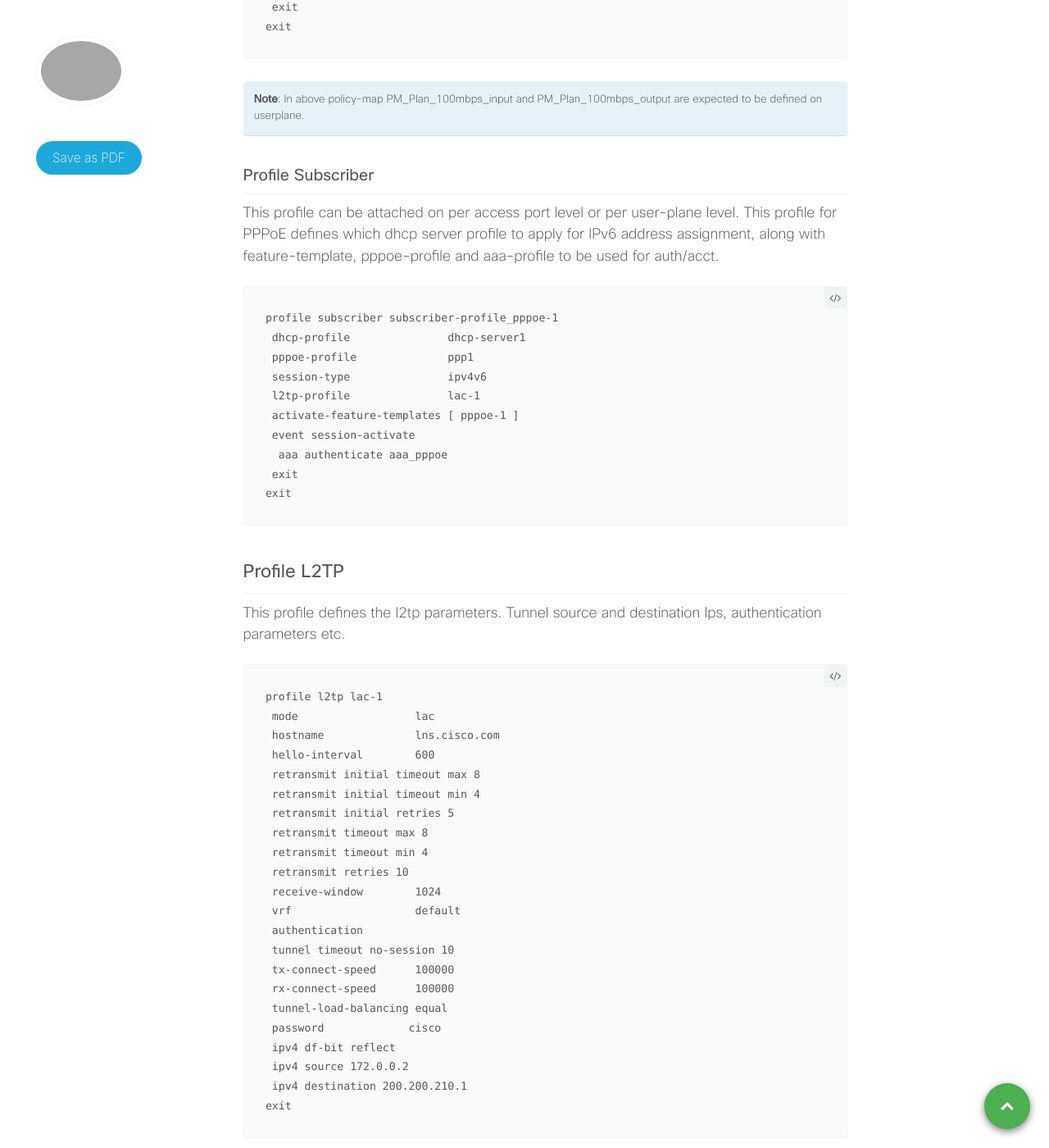
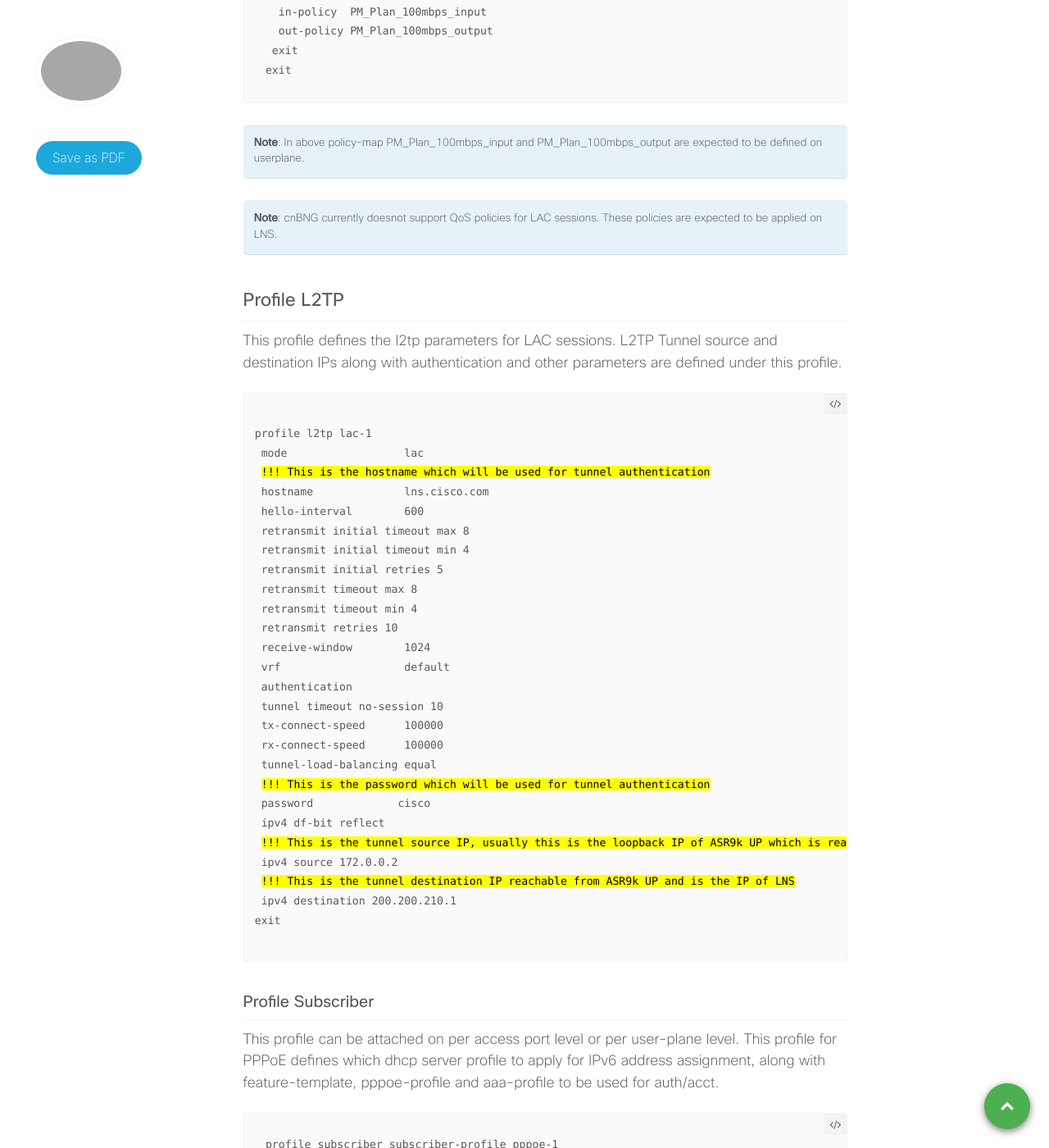
Before and after one commit to xrdocs/cnbng, a Jekyll site: the page built from _tutorials/pppoe-lac-subscribers-bringup-in-cnbng.md, in a window 1280 px wide and 1400 px high, scrolled down 6317 px. Shown: the whole window at 82% size. Built offline with Jekyll 4.4.1, drawn with Linux system fonts in a browser that asks for light colours; comment, search, counter and statistics services are not loaded; some of the changed text lies outside the part shown.

Commit message:
Update pppoe-lac-subscribers-bringup-in-cnbng.md

````diff
--- a/_tutorials/pppoe-lac-subscribers-bringup-in-cnbng.md
+++ b/_tutorials/pppoe-lac-subscribers-bringup-in-cnbng.md
@@ -7,7 +7,7 @@ author: Gurpreet Dhaliwal
 ---
 ## Introduction
 
-In this tutorial we will learn how to bring-up a PPPoE LAC subscriber session in Cloud Native BNG (cnBNG).
+In this tutorial we will learn how to bring-up PPPoE LAC subscriber session in Cloud Native BNG (cnBNG). We will configure this lab to have both LAC and PTA sessions on same access interface. Whether the session is PTA or it is LAC will be decided by Radius attributes sent during auth.
 
 ## Topology
 The setup used for this tutorial is shown in figure 1. This setup uses Spirent to emulate client and L2TP Network Server (LNS). Spirent port 1/2 will be used for client emulation: PTA and LAC on same port. Which connects to the Access Network Provider ASR9k BNG UP node. LNS is emulated by Spirent port 1/1. When client tries to connect on ASR9k BNG UP, cnBNG CP authenticates the client with AAA server. Based on attribues received in Access Accept from Radius, client is either terminated as PTA session on cnBNG or as LAC session on cnBNG.
@@ -16,10 +16,10 @@ The setup used for this tutorial is shown in figure 1. This setup uses Spirent t
 
 ## cnBNG CP Configuration
 
-cnBNG CP Configuration has following constructs/parts:
-- IPAM
+cnBNG CP Configuration has following constructs/parts for PPPoE:
+- IPAM (applicable for PTA only)
 - Profile PPPoE
-- Profile DHCP
+- Profile DHCP (applicable for PTA only)
 - Profile AAA
 - Profile Radius
 - Profile Feature-Template
@@ -30,7 +30,7 @@ cnBNG CP Configuration has following constructs/parts:
 Let's understand each one step-by-step and apply in Ops Center in config mode.
 
 ### IPAM
-This is where we define subscriber address pools for IPv4, IPv6 (NA) and IPv6 (PD). These are the pools from which CPE will get the IPs. IPAM assigns addresses dynamically by splitting address pools into smaller chunks. And then associating each chunk with a user-plane. The pools get freed up dynamically and re-allocated to different user-planes on need basis.
+This is optional for PPPoE LAC only profile. IPAM defines subscriber address pools for IPv4, IPv6 (NA) and IPv6 (PD). These are the pools from which PPPoE PTA CPE will get the IPs. IPAM assigns addresses dynamically by splitting address pools into smaller chunks and then associating each chunk with a user-plane. The pools get freed up dynamically and re-allocated to different user-planes on need basis.
 
 <div class="highlighter-rouge">
 <pre class="highlight">
@@ -80,7 +80,7 @@ exit
 ```
 
 ### Profile DHCP
-Incase of PPPoE DS PTA subscribers we will be using the DHCPv6 server to assign the IPv6 (IANA+IAPD) prefixes to CPE. For thsi example we will have cnBNG CP act as a DHCP server to assign IPv6 addresses to CPE/subscribers. In profile DHCP we define the DHCP server and which IPAM pool to use by default for subscriber. We can use different pools for IPv4, IPv6 (IANA) and IPv6 (IAPD).
+Incase of PPPoE DS PTA subscribers we will be using the DHCPv6 server to assign the IPv6 (IANA+IAPD) prefixes to CPE. For this example we will have cnBNG CP act as a DHCP server to assign IPv6 addresses to CPE/subscribers. In profile DHCP we define the DHCP server and which IPAM pool to use by default for subscriber. We can use different pools for IPv4, IPv6 (IANA) and IPv6 (IAPD).
 
 ```
 profile dhcp dhcp-server1
@@ -189,7 +189,7 @@ profile feature-template pppoe-1
  exit
  ppp
   authentication [ pap chap ]
-  <mark>!!! will use IPAM pool-ISP1 for IPv4 address assignment using IPCP</mark>
+  <mark>!!! will use IPAM pool-ISP1 for IPv4 address assignment using IPCP, this is not required for LAC only profile</mark>
   ipcp peer-address-pool <mark>pool-ISP1</mark>
   ipcp renegotiation ignore
   ipv6cp renegotiation ignore
@@ -221,28 +221,18 @@ exit
 **Note**: In above policy-map PM_Plan_100mbps_input and PM_Plan_100mbps_output are expected to be defined on userplane.
 {: .notice--info}
 
-### Profile Subscriber
-This profile can be attached on per access port level or per user-plane level. This profile for PPPoE defines which dhcp server profile to apply for IPv6 address assignment, along with feature-template, pppoe-profile and aaa-profile to be used for auth/acct.
-
-```
-profile subscriber subscriber-profile_pppoe-1
- dhcp-profile               dhcp-server1
- pppoe-profile              ppp1
- session-type               ipv4v6
- l2tp-profile               lac-1
- activate-feature-templates [ pppoe-1 ]
- event session-activate
-  aaa authenticate aaa_pppoe
- exit
-exit
-```
+**Note**: cnBNG currently doesnot support QoS policies for LAC sessions. These policies are expected to be applied on LNS.
+{: .notice--info}
 
 ## Profile L2TP
-This profile defines the l2tp parameters. Tunnel source and destination Ips, authentication parameters etc.
+This profile defines the l2tp parameters for LAC sessions. L2TP Tunnel source and destination IPs along with authentication and other parameters are defined under this profile.
 
-```
+<div class="highlighter-rouge">
+<pre class="highlight">
+<code>
 profile l2tp lac-1
  mode                  lac
+ <mark>!!! This is the hostname which will be used for tunnel authentication</mark>
  hostname              lns.cisco.com
  hello-interval        600
  retransmit initial timeout max 8
@@ -258,10 +248,31 @@ profile l2tp lac-1
  tx-connect-speed      100000
  rx-connect-speed      100000
  tunnel-load-balancing equal
+ <mark>!!! This is the password which will be used for tunnel authentication</mark>
  password             cisco
  ipv4 df-bit reflect
+ <mark>!!! This is the tunnel source IP, usually this is the loopback IP of ASR9k UP which is reachable from LNS</mark>
  ipv4 source 172.0.0.2
+ <mark>!!! This is the tunnel destination IP reachable from ASR9k UP and is the IP of LNS</mark>
  ipv4 destination 200.200.210.1
+exit
+</code>
+</pre>
+</div>
+
+### Profile Subscriber
+This profile can be attached on per access port level or per user-plane level. This profile for PPPoE defines which dhcp server profile to apply for IPv6 address assignment, along with feature-template, pppoe-profile and aaa-profile to be used for auth/acct.
+
+```
+profile subscriber subscriber-profile_pppoe-1
+ dhcp-profile               dhcp-server1
+ pppoe-profile              ppp1
+ session-type               ipv4v6
+ l2tp-profile               lac-1
+ activate-feature-templates [ pppoe-1 ]
+ event session-activate
+  aaa authenticate aaa_pppoe
+ exit
 exit
 ```
 
@@ -293,7 +304,7 @@ UP Configuration has mainly four constructs for cnBNG
 - Feature definitions: QoS, ACL
 
 ### Association Configuration
-This is where we define association settings between cnBNG CP and UP. The auto-loopback with "secondary-address-upadte enable" will allow dynamic IP address allocations using IPAM.
+This is where we define association settings between cnBNG CP and UP. The auto-loopback with "secondary-address-upadte enable" will allow dynamic IP address allocations using IPAM for PTA sessions.
 
 <div class="highlighter-rouge">
 <pre class="highlight">
@@ -323,7 +334,7 @@ cnbng-nal location 0/RSP0/CPU0
 **Note**: cnBNG CP and UP doesnot require to be on same LAN, they need L3 connectivity for peering
 {: .notice--info}
 
-We need to create a Loopback for cnBNG use also.
+We need to create a Loopback for cnBNG internal use on ASR9k.
 
 ```
 interface Loopback1
@@ -353,12 +364,13 @@ interface Bundle-Ether1.102
 !
 ```
 
-**Note**: Thsi example uses ambiguous VLAN for access interface which allows 1:1 VLAN model. cnBNG also supports N:1 VLAN model for subscribers.
+**Note**: This example uses ambiguous VLAN for access interface which allows 1:1 VLAN model. cnBNG also supports N:1 VLAN model for subscribers.
 {: .notice--info}
 
 ## Radius Profile
-Following is Freeradius profile used in this tutorial
+Following are Freeradius profiles used in this tutorial. Profile-1 is for PPPoE PTA session and Profile-2 is for PPPoE LAC session.
 
+**Profile-1**: PPPoE PTA
 ```
 cisco Cleartext-Password:="cisco"
   cisco-avpair += "subscriber:inacl=iACL_BNG_IPv4",
@@ -374,8 +386,7 @@ cisco Cleartext-Password:="cisco"
 #  Filter-Id += "arnet_acl5.in"
 ```
 
-For L2TP LAC subscriber
-
+**Profile-2**: PPPoE LAC
 ```
 cisco-lac Cleartext-Password:="cisco"
     Framed-Protocol=PPP,
@@ -385,6 +396,7 @@ cisco-lac Cleartext-Password:="cisco"
     Tunnel-Client-Endpoint=":1:172.0.0.2",
     Tunnel-Server-Endpoint=":1:200.200.210.1"
 ```
+
 ## Verifications
 
 - Verfiy that the cnBNG CP-UP association is up and Active on cnBNG CP ops-center
@@ -443,7 +455,7 @@ Control-Plane configurations:
 </pre>
 </div>
 
-- Verify subscriber session is up on cnBNG CP ops-center
+- Verify subscriber sessions are up on cnBNG CP ops-center
 
 <div class="highlighter-rouge">
 <pre class="highlight">
@@ -460,11 +472,11 @@ subscriber-details
             "16777229@sm",
             "acct-sess-id:cnbng-tme-lab_DC_16777229@sm",
             "upf:ASR9k-1",
-            "port-id:ASR9k-1/Bundle-Ether1.102",
+            "port-id:ASR9k-1/<mark>Bundle-Ether1.102"</mark>,
             "feat-template:pppoe-1",
             "type:sessmgr",
             "mac:0010.9401.0001",
-            "sesstype:lac",
+            <mark>"sesstype:lac"</mark>,
             "smupstate:smUpSessionCreated",
             "up-subs-id:ASR9k-1/2148182752",
             "smstate:established"
@@ -479,11 +491,11 @@ subscriber-details
             "16777230@sm",
             "acct-sess-id:cnbng-tme-lab_DC_16777230@sm",
             "upf:ASR9k-1",
-            "port-id:ASR9k-1/Bundle-Ether1.102",
+            "port-id:ASR9k-1/<mark>Bundle-Ether1.102"</mark>,
             "feat-template:pppoe-1",
             "type:sessmgr",
             "mac:0010.9402.0001",
-            "sesstype:ppp",
+            <mark>"sesstype:ppp"</mark>,
             "feat-template:FT_Plan_100mbps",
             "smupstate:smUpSessionCreated",
             "up-subs-id:ASR9k-1/2148182768",
@@ -550,9 +562,6 @@ end
 </pre>
 </div>
 
-**Note**: "show subscriber running-config" is the same CLI used on ASR9k integrated BNG, so ignore- Suffix indicates the configuration item can be added by aaa server only, from the output as there is no direct interaction of cnBNG UP with AAA.
-{: .notice--info}
-
 **Note**: The ACL and QoS policies applied on subscriber interface must be defined on ASR9k (cnBNG UP), prior to subscriber session bring-up.
 {: .notice--info}
 
````
Also changed, not shown: other parts of _tutorials/pppoe-lac-subscribers-bringup-in-cnbng.md (+2 -2 lines).
